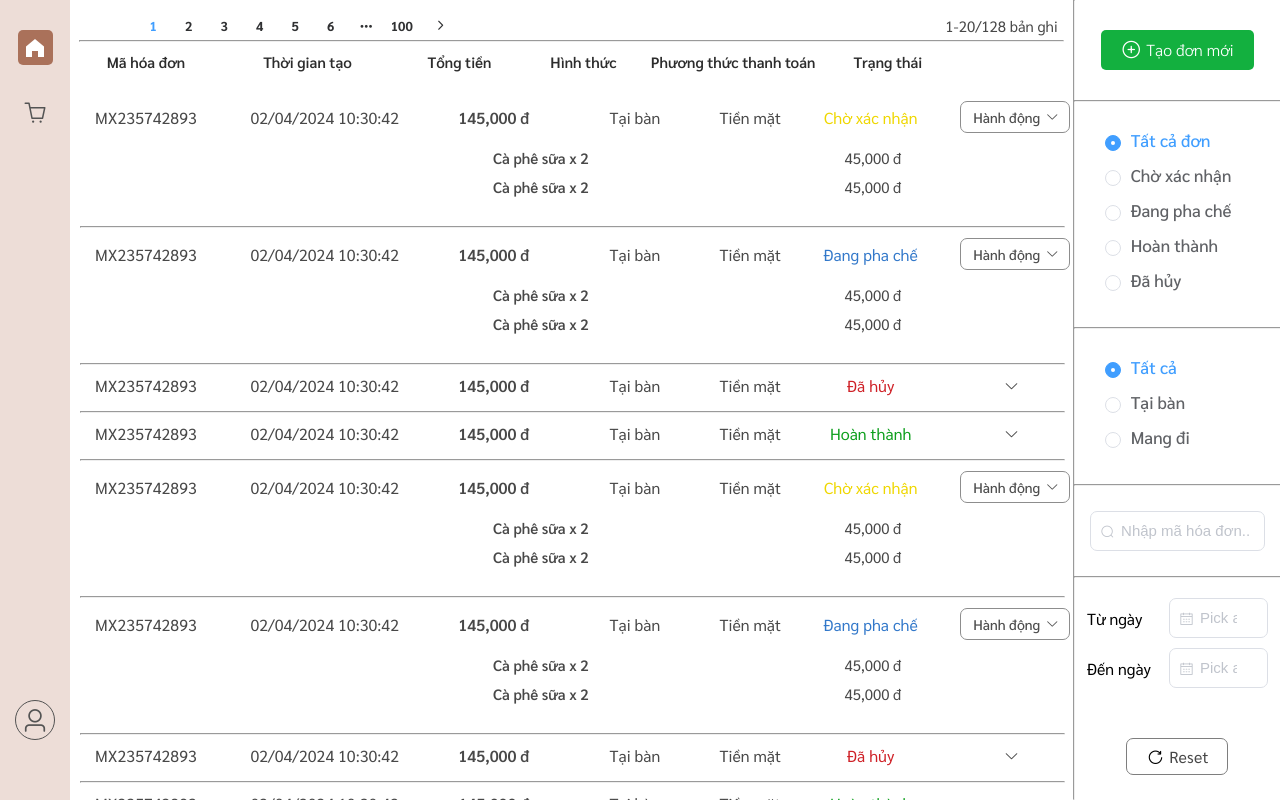
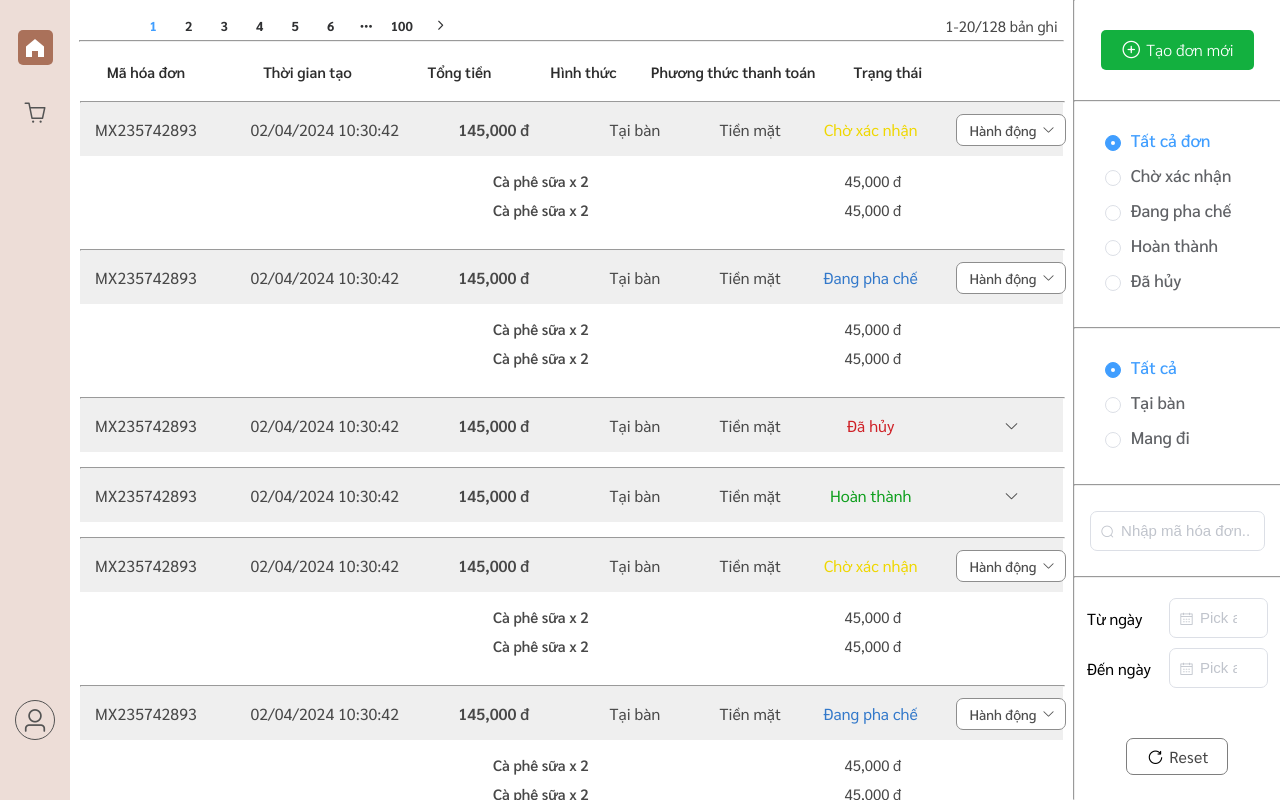
Before and after one commit to taQuangLing/project-hust-final, a Vue app in the folder front-end/: page /#/cashier in a window 1280 px wide. Built offline with nearby package versions, Linux system fonts and the light colour scheme.

Commit message:
UI: (cashier) custom home page

```diff
--- a/front-end/src/components/cashier/TableData.vue
+++ b/front-end/src/components/cashier/TableData.vue
@@ -15,6 +15,7 @@
       <div class="space"></div>
     </div>
     <div v-for="order in orders" v-bind:key="order.id" class="order">
+      <hr style="width: 100%">
       <div class="order-info">
         <span class="code">{{ order.code }}</span>
         <span class="datetime">{{ order.datetime }}</span>
@@ -37,7 +38,8 @@
                 <el-dropdown-item>Hủy</el-dropdown-item>
               </el-dropdown-menu>
             </el-dropdown>
-            <div @click="toggleExpand(order.id)" v-if="order.status === 'Hoàn thành' || order.status === 'Đã hủy'" class="expand">
+            <div @click="toggleExpand(order.id)" v-if="order.status === 'Hoàn thành' || order.status === 'Đã hủy'"
+              class="expand">
               <i v-if="order.isExpanded === false" class="el-icon-arrow-down"></i>
               <i v-if="order.isExpanded === true" class="el-icon-arrow-up"></i>
             </div>
@@ -50,7 +52,7 @@
           <span class="price">{{ item.price }}</span>
         </div>
       </div>
-      <hr style="width: 100%">
+
     </div>
   </div>
 </template>
@@ -127,13 +129,14 @@ export default {
   height: 30px;
   align-items: end;
   justify-content: space-between;
-  margin: 10px 0 5px ;
+  margin: 10px 0 5px;
 }
 
 .pagination span {
   font-size: 15px;
   margin-right: 15px;
 }
+
 .el-pagination {
   height: 21px;
   padding-left: 30px;
@@ -152,14 +155,14 @@ export default {
 
 .order-data .title {
   width: calc(100% - 20px);
-  padding: 10px 10px 20px 10px;
+  padding: 20px 10px 20px 10px;
   display: flex;
   justify-content: space-between;
 }
 
 .order-data .order {
   width: calc(100% - 20px);
-  padding: 10px 10px 0px 10px;
+  padding: 0 10px 0px 10px;
   display: flex;
   flex-direction: column;
   justify-items: end;
@@ -196,6 +199,9 @@ export default {
   display: flex;
   justify-content: space-between;
   margin-bottom: 15px;
+  background: #efefef;
+  padding: 10px 0 10px;
+  height: 33px;
 }
 
 .order-info span {
@@ -242,6 +248,9 @@ export default {
 
 .space {
   width: 10.42%;
+  display: flex;
+  justify-content: center;
+  align-items: center;
 }
 
 .el-button {
@@ -256,7 +265,7 @@ export default {
 .el-button:hover {
   background-color: #f0f0f0;
   border: solid 0.5px #313131;
-  color:#4e4e4e
+  color: #4e4e4e
 }
 
 .order-data .el-button span {
@@ -267,11 +276,10 @@ export default {
 .el-button--primary:focus {
   background-color: #f0f0f0;
   border: solid 0.5px #8d8d8d;
-  color:#4e4e4e
+  color: #4e4e4e
 }
 
 .el-dropdown-menu__item:not(.is-disabled) {
   font-family: "sarabun", "sans-serif";
 }
-
 </style>
```
